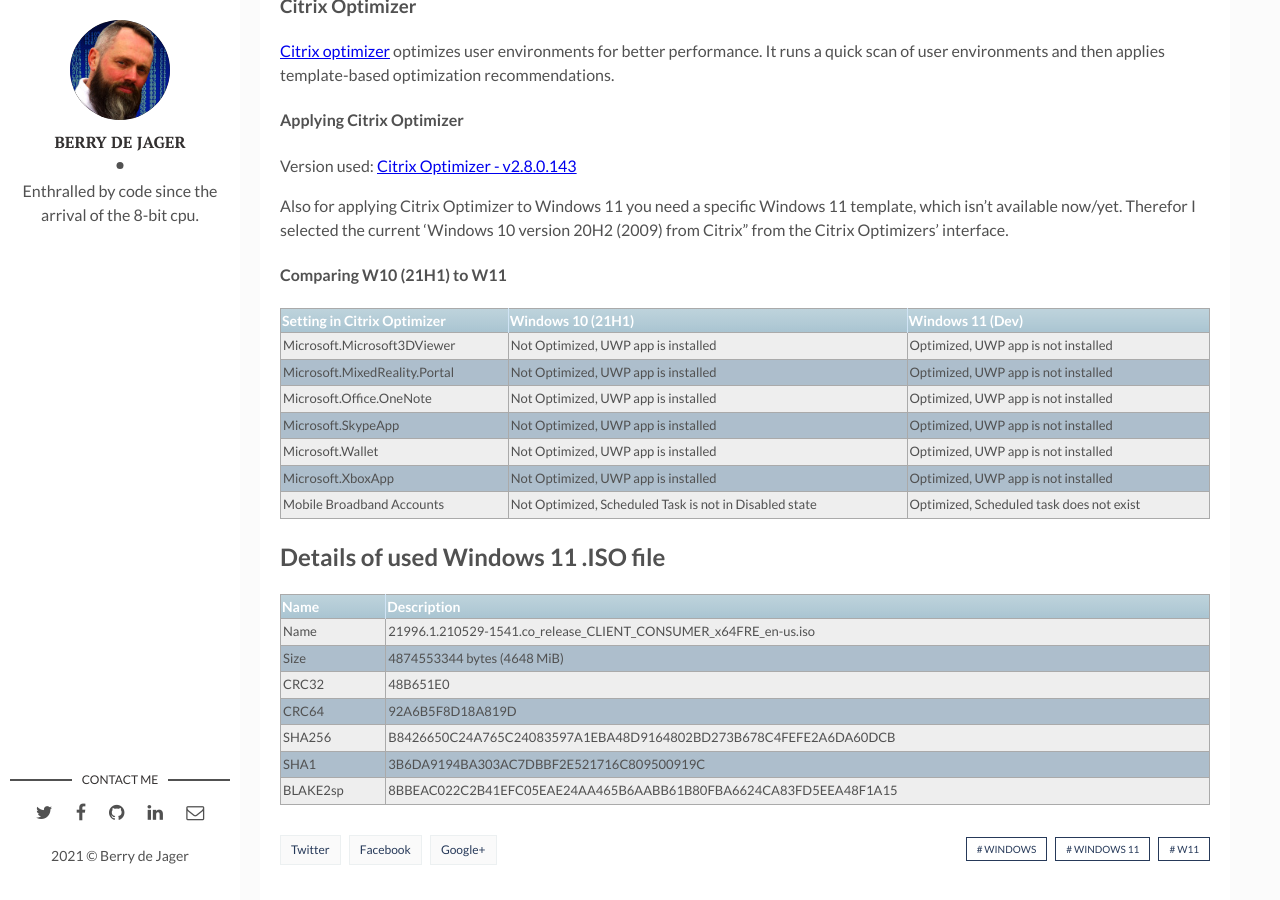
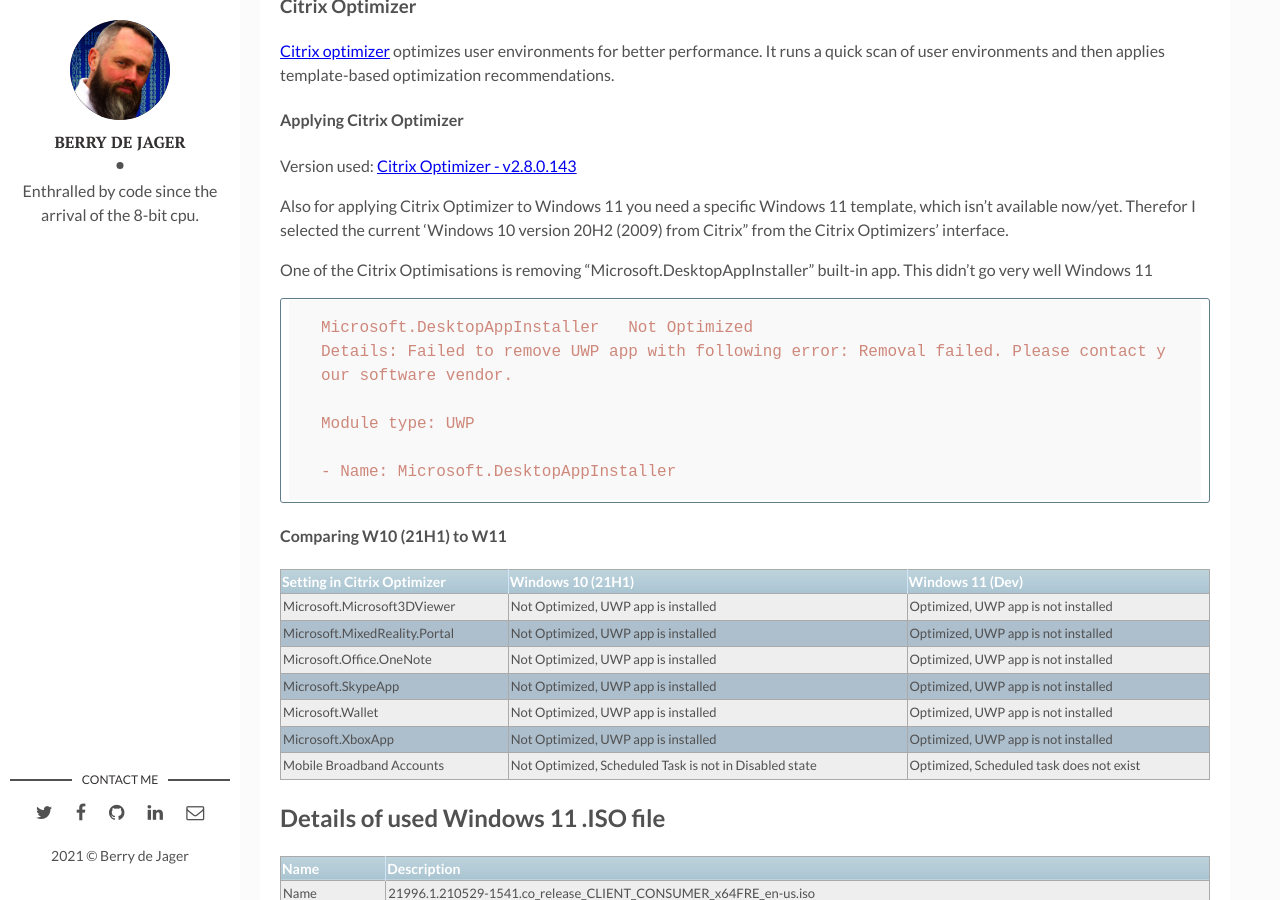
Before and after one commit to berrydejager/code.berrydejager.com, a Jekyll site: the page built from _posts/2021-06-17-Windows-11-sneak-preview.markdown, in a window 1280 px wide and 900 px high, scrolled down 3540 px. Built offline with Jekyll 4.4.1, drawn with Linux system fonts in a browser that asks for light colours; comment, search, counter and statistics services are not loaded.

Commit message:
Update 2021-06-17-Windows-11-sneak-preview.markdown

```diff
--- a/_posts/2021-06-17-Windows-11-sneak-preview.markdown
+++ b/_posts/2021-06-17-Windows-11-sneak-preview.markdown
@@ -129,6 +129,15 @@
 
 Also for applying Citrix Optimizer to Windows 11 you need a specific Windows 11 template, which isn't available now/yet. Therefor I selected the current 'Windows 10 version 20H2 (2009) from Citrix" from the Citrix Optimizers' interface.
 
+One of the Citrix Optimisations is removing "Microsoft.DesktopAppInstaller" built-in app. This didn't go very well Windows 11
+
+    Microsoft.DesktopAppInstaller   Not Optimized
+    Details: Failed to remove UWP app with following error: Removal failed. Please contact your software vendor.
+
+    Module type: UWP
+
+    - Name: Microsoft.DesktopAppInstaller
+
 #### Comparing W10 (21H1) to W11
 
 | Setting in Citrix Optimizer | Windows 10 (21H1) | Windows 11 (Dev) |
```
